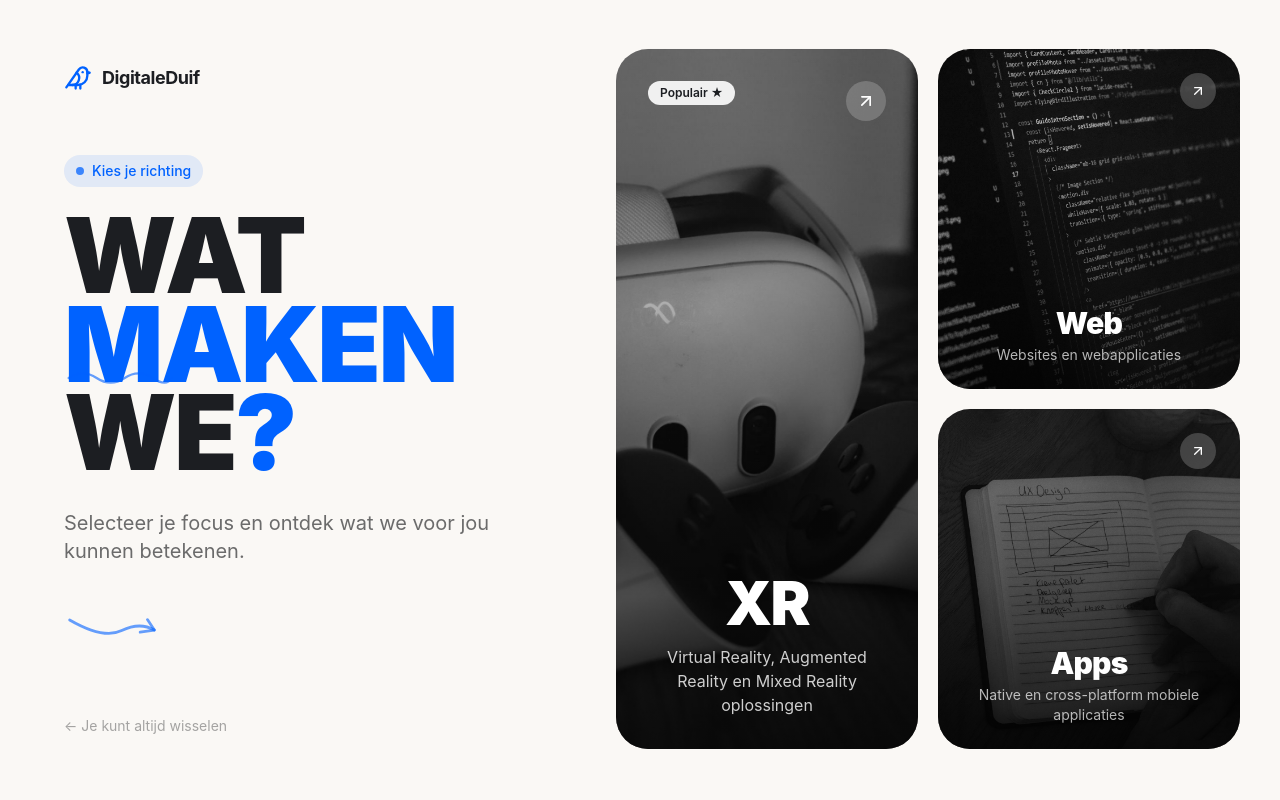
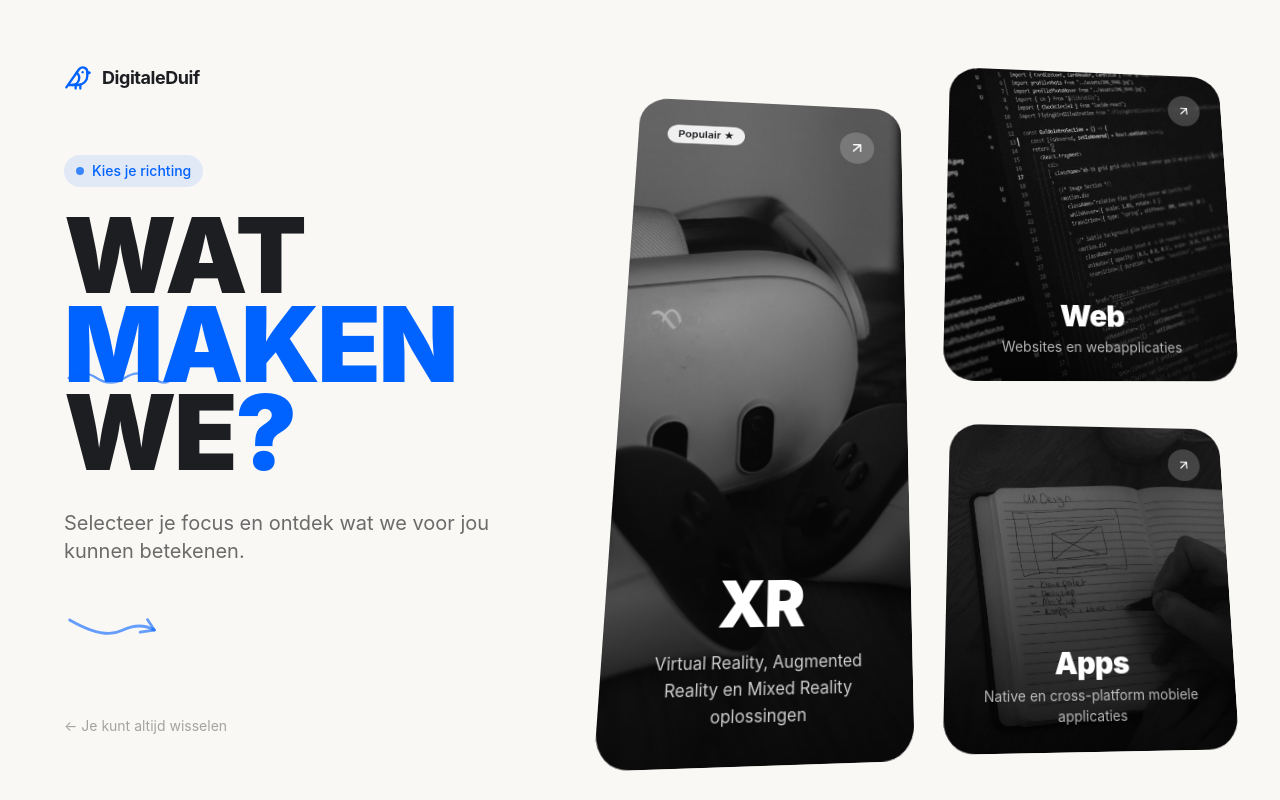
Before and after one commit to Guido2002/DigitaleDuif, a React (Vite) app: page / in a window 1280 px wide. Built offline with nearby package versions, Linux system fonts and the light colour scheme.

Commit message:
Update CategorySelectionModal.tsx

```diff
--- a/src/components/CategorySelectionModal.tsx
+++ b/src/components/CategorySelectionModal.tsx
@@ -43,29 +43,14 @@ const SpringCard: React.FC<SpringCardProps> = ({
   onClick,
   children
 }) => {
-  // Hover animation
-  const springProps = useSpring({
-    scale: isHovered ? 1.02 : 0.97,
-    y: isHovered ? -2 : 3,
-    rotateX: isHovered ? 0 : 3,
-    config: { tension: 200, friction: 20 },
-  });
-
-  // Subtle floating animation using CSS instead
-  const floatClass = isHovered ? "" : "animate-subtle-float";
-
   return (
-    <animated.div
-      style={{
-        scale: springProps.scale,
-        y: springProps.y,
-        rotateX: springProps.rotateX.to(v => `${v}deg`),
-        transformStyle: 'preserve-3d',
-      }}
+    <div
       className={cn(
         isLarge ? "sm:row-span-2 min-h-[200px] sm:min-h-0" : "min-h-[180px] sm:min-h-0",
-        floatClass
+        "transition-transform duration-500 ease-out",
+        !isHovered && "lg:[transform:perspective(1000px)_rotateX(10deg)_rotateY(4deg)_scale(0.95)]"
       )}
+      style={{ transformStyle: 'preserve-3d' }}
     >
       <button
         onMouseEnter={() => onHover(categoryId)}
@@ -73,17 +58,12 @@ const SpringCard: React.FC<SpringCardProps> = ({
         onClick={onClick}
         className={cn(
           "relative w-full h-full rounded-[2rem] overflow-hidden cursor-pointer group",
-          "focus:outline-none focus:ring-4 focus:ring-primary/30",
-          "transform-gpu"
+          "focus:outline-none focus:ring-4 focus:ring-primary/30"
         )}
-        style={{
-          backfaceVisibility: 'hidden',
-          WebkitBackfaceVisibility: 'hidden',
-        }}
       >
         {children}
       </button>
-    </animated.div>
+    </div>
   );
 };
 
@@ -198,8 +178,8 @@ const CategorySelectionModal: React.FC<CategorySelectionModalProps> = ({ onClose
             {/* Right panel - Bento Cards */}
             <div className="lg:w-[52%] xl:w-[55%] p-6 lg:p-8 xl:p-10 flex items-center">
               <div
-                className="w-full h-full lg:max-h-[700px] grid grid-cols-1 sm:grid-cols-2 sm:grid-rows-2 gap-4 lg:gap-5"
-                style={{ perspective: "1000px" }}
+                className="w-full h-full lg:max-h-[700px] grid grid-cols-1 sm:grid-cols-2 sm:grid-rows-2 gap-4 lg:gap-6"
+                style={{ perspective: "1200px", perspectiveOrigin: "center center" }}
               >
 
                 {/* XR Card - Large */}
@@ -229,7 +209,13 @@ const CategorySelectionModal: React.FC<CategorySelectionModalProps> = ({ onClose
 
                   <div className="absolute inset-0 flex flex-col justify-between p-6 lg:p-8">
                     <div className="flex justify-between items-start">
-                      <span className="px-3 py-1 rounded-full bg-white/90 text-foreground text-xs font-semibold">
+                      <span
+                        className={cn(
+                          "inline-block px-3 py-1 rounded-full bg-white/90 text-foreground text-xs font-semibold",
+                          "lg:[transform:translateZ(40px)_rotateX(-18deg)]"
+                        )}
+                        style={{ transformStyle: "preserve-3d", backfaceVisibility: "hidden" }}
+                      >
                         Populair ★
                       </span>
                       <div
```
